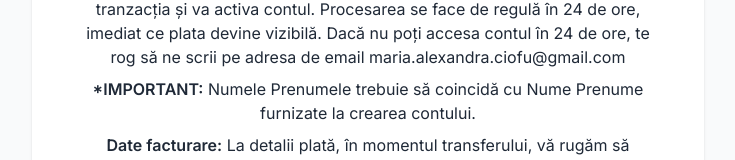
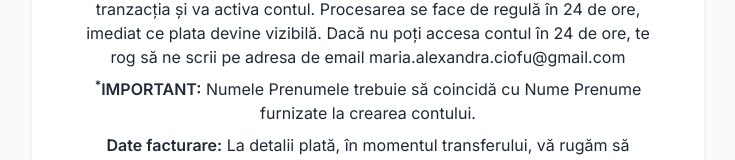
Before and after one commit to sorincenusa/testepsiho, a Next.js app: page /pending in a window 1280 px wide. Shown: the part 227-387 px from the top of the page, without its empty margins (272-1007 px from the left). Built offline with nearby package versions, Linux system fonts and the light colour scheme; no server answers.

Commit message:
Update page.tsx

```diff
--- a/src/app/pending/page.tsx
+++ b/src/app/pending/page.tsx
@@ -23,7 +23,7 @@ export default function PendingApproval() {
                  <span className="font-semibold">Pasul următor:</span> După efectuarea transferului, echipa noastră va verifica tranzacția și va activa contul. Procesarea se face de regulă în 24 de ore, imediat ce plata devine vizibilă. Dacă nu poți accesa contul în 24 de ore, te rog să ne scrii pe adresa de email maria.alexandra.ciofu@gmail.com
               </p>
               <p className="mb-2 text-md text-gray-800">
-                 <span className="font-semibold">*IMPORTANT:</span> Numele Prenumele trebuie să coincidă cu Nume Prenume furnizate la crearea contului.
+                 <span className="font-semibold"><sup>*</sup>IMPORTANT:</span> Numele Prenumele trebuie să coincidă cu Nume Prenume furnizate la crearea contului.
               </p>
               <p className="text-md text-gray-800">
                 <span className="font-semibold">Date facturare:</span> La detalii plată, în momentul transferului, vă rugăm să menționați detalii pentru factură.
```
